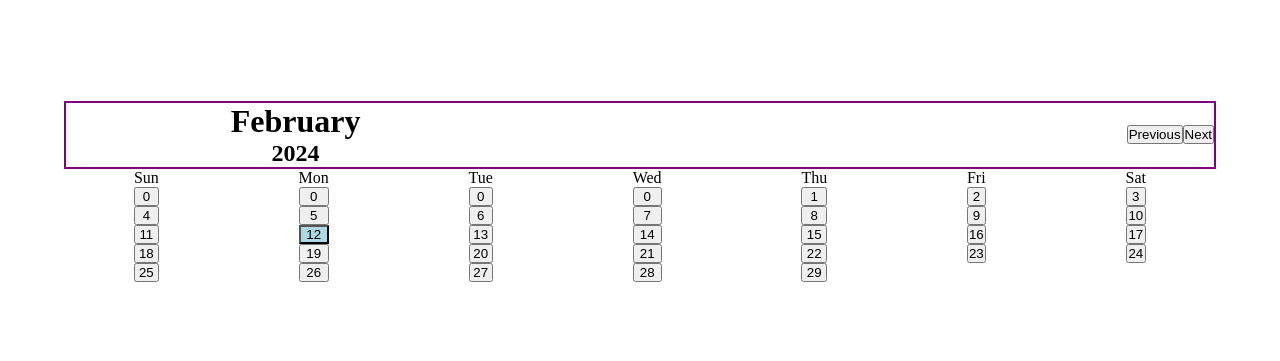
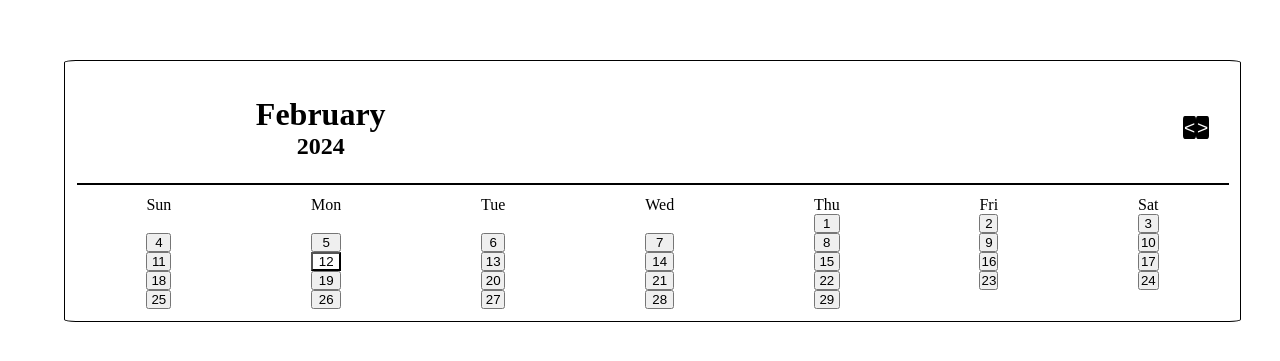
Before and after one commit to dev-martin02/Calendar_project, a React (Vite) app: page / in a window 1280 px wide. Shown: the part 209-570 px from the top of the page. Built offline with nearby package versions, Linux system fonts and the light colour scheme.

Commit message:
Improvement in the UI

```diff
--- a/src/components/Header/Header.css
+++ b/src/components/Header/Header.css
@@ -2,8 +2,10 @@
   display: flex;
   text-align: center;
   align-items: center;
-  border: solid purple 2px;
   justify-content: space-between;
+  border-bottom: solid 2px black;
+  margin-bottom: 1%;
+  padding: 2%;
 }
 
 #month-year {
@@ -11,3 +13,21 @@
   width: 40%;
   border-radius: 10px;
 }
+
+#prev-next-mon {
+  display: flex;
+}
+
+.arrow {
+  font-size: larger;
+  color: white;
+  padding: 2% 4%;
+  border: none;
+  border-radius: 15%;
+  background-color: black;
+}
+
+/*
+  Don't make the text "Today" vanish always let him his space
+
+*/
--- a/src/components/Header/Header.jsx
+++ b/src/components/Header/Header.jsx
@@ -44,10 +44,15 @@ export default function Header({
         <h1>{nameOfTheMonth[numberOfTheMonth]}</h1>
         <h2>{currentYear}</h2>
       </div>
+
       <div id="prev-next-mon">
-        <button onClick={prev}>Previous</button>
+        <button onClick={prev} className="arrow">
+          {"<"}
+        </button>
         {displayBtn && <button onClick={resetDate}>Today's date</button>}
-        <button onClick={next}>Next</button>
+        <button onClick={next} className="arrow">
+          {">"}
+        </button>
       </div>
     </div>
   );
--- a/src/components/Task/Task.css
+++ b/src/components/Task/Task.css
@@ -1,3 +1,3 @@
 .taskContainer {
-  background-color: aqua;
+  background-color: transparent;
 }
--- a/src/components/body/Calendar.css
+++ b/src/components/body/Calendar.css
@@ -18,7 +18,10 @@ body {
 #calendarContainer {
   display: flex;
   flex-direction: column;
-  width: 100%; /* Replace 800px with your desired width */
+  width: 100%;
+  padding: 1%;
+  border: solid black 1px;
+  border-radius: 1%;
 }
 
 #weekAndDate {
@@ -34,3 +37,9 @@ body {
 #dateContainer div {
   padding: 50%;
 }
+
+.zero {
+  visibility: hidden;
+}
+
+/* When is in the desktop the calendarContainer Should only occupy 50% of the page and be in the middle */
--- a/src/components/body/utils/ShowDate.jsx
+++ b/src/components/body/utils/ShowDate.jsx
@@ -20,7 +20,8 @@ export default function ShowDate({ week, triggerAction, todayDate }) {
               onClick={triggerAction}
               className={dateContent === 0 ? `zero` : null}
               style={{
-                backgroundColor: dateContent === todayDate() ? "lightblue" : "",
+                backgroundColor:
+                  dateContent === todayDate() ? "transparent" : "",
               }}
               id="date"
             >
```
